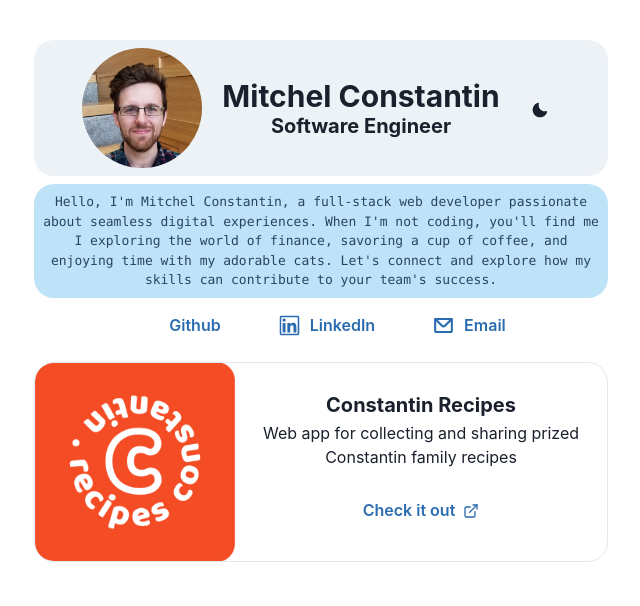
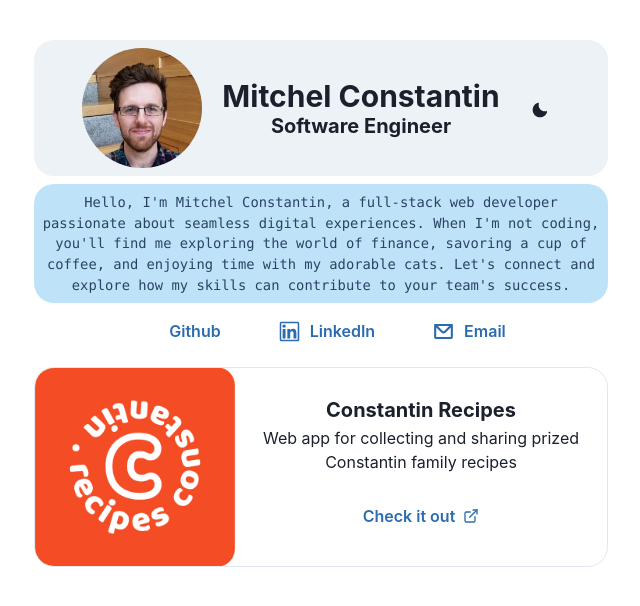
Before and after one commit to mitchelconstantin/mitchel-constantin, a React (Vite) app: page / in a window 1280 px wide. Shown: the top 606 px of the page, without its empty margins (319-959 px from the left). Built offline with nearby package versions, Linux system fonts and the light colour scheme; some icons are missing.

Commit message:
font size and typo fix

```diff
--- a/src/components/about-me.tsx
+++ b/src/components/about-me.tsx
@@ -7,10 +7,10 @@ export const AboutMe = () => {
       colorScheme="blue"
       style={{ padding: "8px " }}
       width="100%"
-      fontSize={13}
+      fontSize={13.8}
     >
       Hello, I'm Mitchel Constantin, a full-stack web developer passionate about
-      seamless digital experiences. When I'm not coding, you'll find me I
+      seamless digital experiences. When I'm not coding, you'll find me
       exploring the world of finance, savoring a cup of coffee, and enjoying
       time with my adorable cats. Let's connect and explore how my skills can
       contribute to your team's success.
--- a/src/main.tsx
+++ b/src/main.tsx
@@ -1,16 +1,13 @@
 import React from "react";
 import ReactDOM from "react-dom/client";
 import App from "./App.tsx";
-// import "./index.css";
 import {
   ChakraProvider,
   extendTheme,
   type ThemeConfig,
 } from "@chakra-ui/react";
-
 import { ColorModeScript } from "@chakra-ui/react";
 
-// 2. Add your color mode config
 const config: ThemeConfig = {
   initialColorMode: "system",
   useSystemColorMode: true,
```
